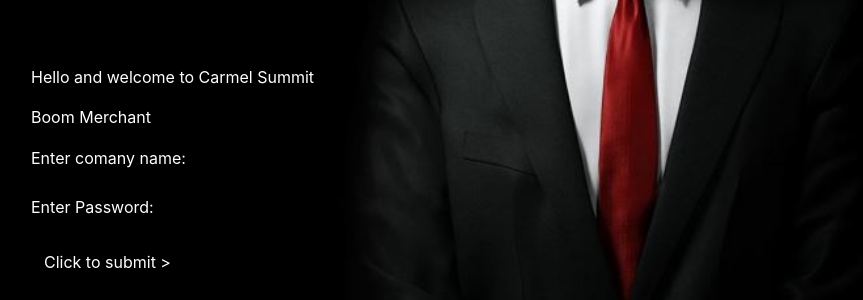
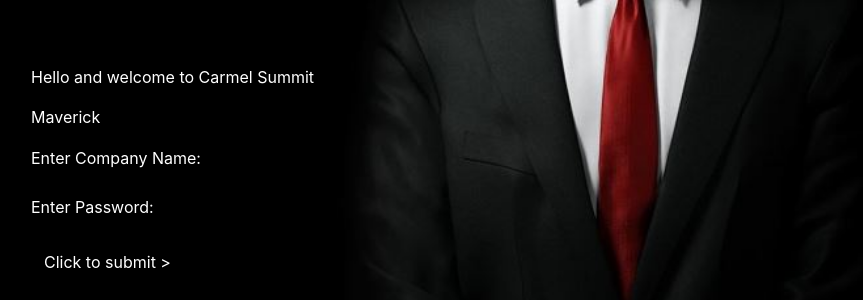
Before and after one commit to adityakr3125/ShareMarket, a Flask app: page / in a window 1280 px wide. Shown: the part 211-511 px from the top of the page, without its empty margins (54-917 px from the left). Run offline with Flask 2, Linux system fonts and the light colour scheme; parts of the project's set-up code (start-up, migrations or seed data) failed here and were passed over; some libraries are stand-ins or nearby versions.

Commit message:
some minor changes

```diff
--- a/run.py
+++ b/run.py
@@ -14,7 +14,7 @@ try:
 	process = subprocess.check_output(win_cmd).decode()
 	index = process.index('192')
 	IP = ""
-	for i in range(13):
+	for i in range(14):
 	    IP = IP+process[index+i]
 	print(IP)
 except:
--- a/templates/login.html
+++ b/templates/login.html
@@ -32,11 +32,11 @@
 	var l = 0;
 	var m = 0;
 	var txt = "Hello and welcome to Carmel Summit";
-	var txt2 = "Boom Merchant";
-	var txt3 = "Enter comany name: ";
+	var txt2 = "Maverick";
+	var txt3 = "Enter Company Name: ";
 	var txt4 = "Enter Password: "
 	var txt5 = "Click to submit >"
-	var speed=50;
+	var speed=45;
 	$(document).ready(function(){
 		document.body.style.background = "url('{{url_for('static',filename='Suit.jpg')}}')";
 		document.body.style.backgroundSize = "cover";
```
Also changed, not shown: stock.db.
